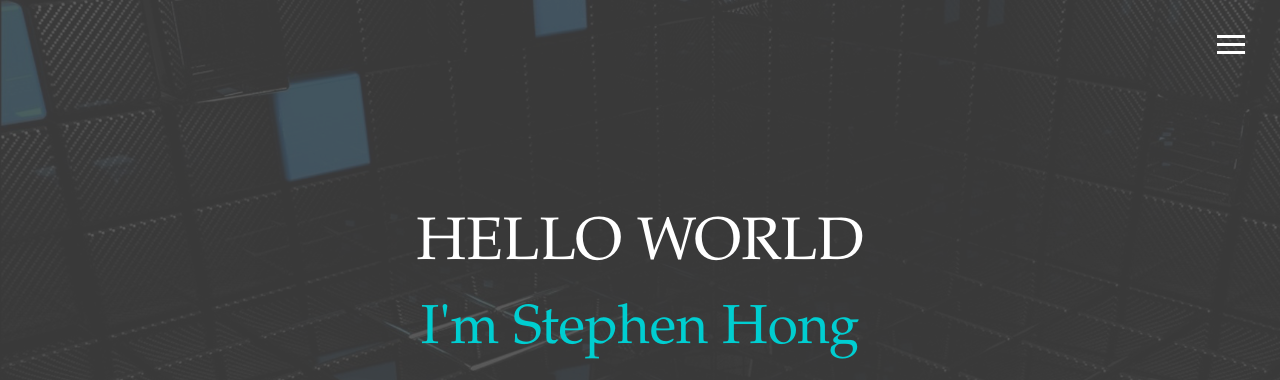
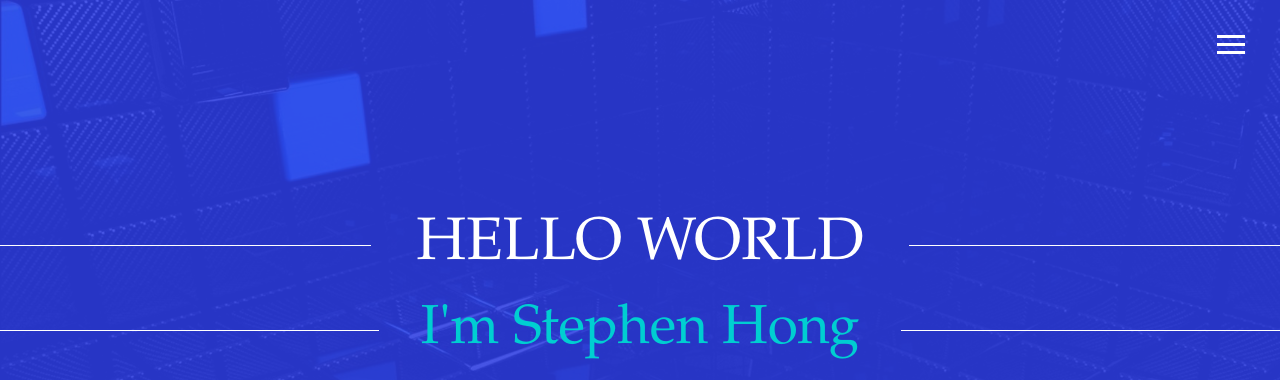
Before and after one commit to azurestefan/web1, a website: page dist/index.html in a window 1280 px wide. Shown: the top 380 px of the page. Drawn offline with Linux system fonts and the light colour scheme.

Commit message:
Add files via upload

```diff
--- a/scss/_config.scss
+++ b/scss/_config.scss
@@ -31,7 +31,7 @@ $background-opacity: 0.9;
 
 // Set Text Color
 @function set-text-color($color) {
-  @if (lightness($color) > 40) {
+  @if (lightness($color) > 60) {
     @return #000;
   } @else {
     @return #fff;
--- a/scss/main.scss
+++ b/scss/main.scss
@@ -2,7 +2,7 @@
 @import 'menu';
 
 
-$primary-color: #444;
+$primary-color: #2E3FE8;
 $secondary-color: #00CED1;
 $show-home-image: true;
 $home-image: url(../img/background1.jpg);
@@ -66,7 +66,6 @@ body {
     &.text-secondary {
       font-size: 5.5rem;
       margin-bottom: 1rem;
-
       font-family: Baskerville, "Baskerville Old Face", "Goudy Old Style", Garamond, "Times New Roman", serif;
     }
 
@@ -75,10 +74,29 @@ body {
       margin-bottom: 1.5rem;
       padding: 1rem 1rem;
       font-size: 1.6rem;
-
       font-family: "Bodoni MT", Didot, "Didot LT STD", "Book Antiqua", Garamond, "Times New Roman", serif;
     }
   }
+
+  h1:before, h1:after {
+    background-color: #fff;
+    content: "";
+    display: inline-block;
+    height: 1px;
+    position: relative;
+    vertical-align: middle;
+    width: 50%;
+  }
+
+  h1:before {
+  right: 0.5em;
+  margin-left: -50%;
+  }
+
+  h1:after {
+  left: 0.5em;
+  margin-right: -50%;
+}
 
   a {
     color: #fff;
```
Also changed, not shown: dist/about.html, dist/contact.html, dist/css/main.css, dist/index.html, dist/work.html.
